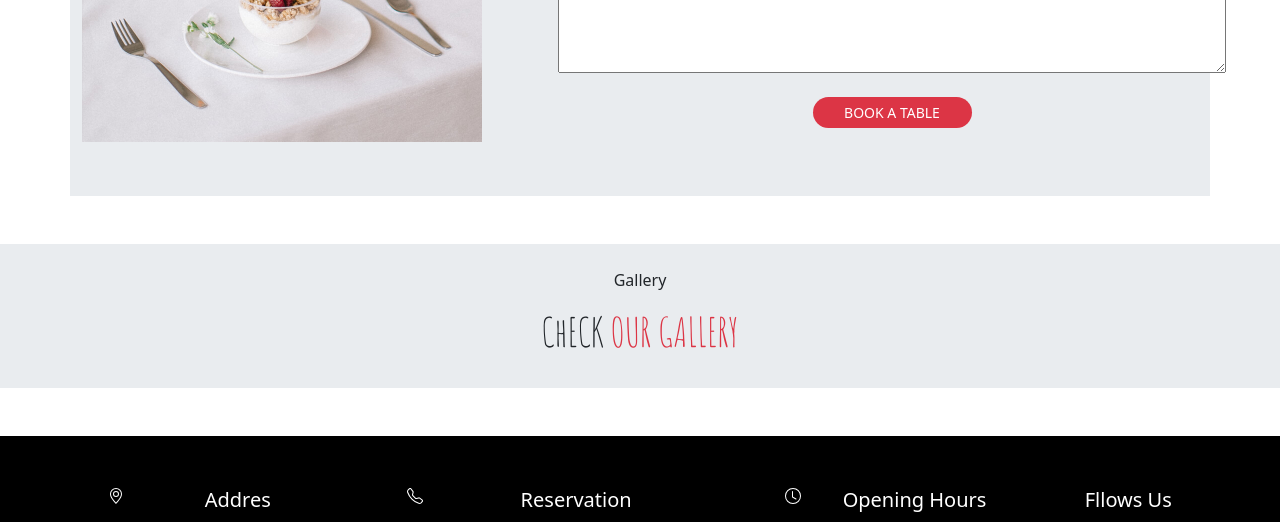
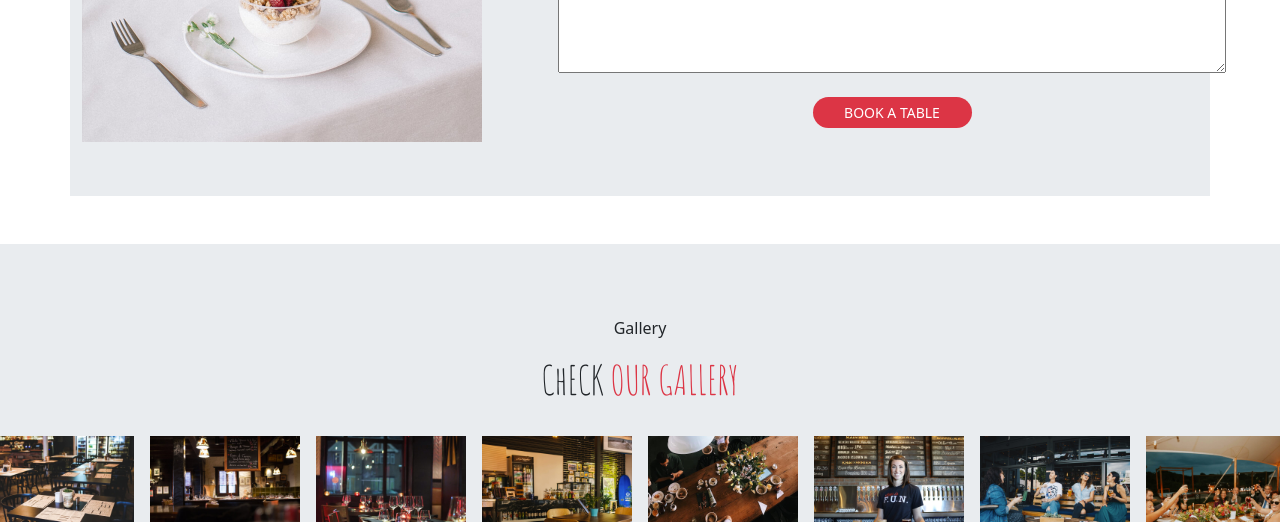
Before and after one commit to Oubahamorad/final-project-dom-morad-oubaha, a plain HTML site: page index.html in a window 1280 px wide. Shown: the part 6655-7177 px from the top of the page. Drawn offline with nearby package versions, Linux system fonts and the light colour scheme.

Commit message:
final 2 section footer et 6

```diff
--- a/index.html
+++ b/index.html
@@ -705,12 +705,20 @@
 
 </section>
 <!-- section 9 -->
-<section class="bg-body-secondary my-5">
+<section class="bg-body-secondary my-5 p-5  h-100">
   <div class="text-center container p-4">
     <p>Gallery</p>
     <h1 class="fs-1 font">ChECK <span class="text-danger ">OUR GALLERY</span></h1>
   </div>
-  <div>
+  <div class="d-lg-flex justify-content-center  gap-3  align-content-center  ">
+    <img src="./public/img/gallery/gallery-1.jpg" width="150vw" alt="">
+    <img src="./public/img/gallery/gallery-2.jpg" width="150vw" alt="">
+    <img src="./public/img/gallery/gallery-3.jpg" width="150vw" alt="">
+    <img src="./public/img/gallery/gallery-4.jpg" width="150vw" alt="">
+    <img src="./public/img/gallery/gallery-5.jpg" width="150vw" alt="">
+    <img src="./public/img/gallery/gallery-6.jpg" width="150vw" alt="">
+    <img src="./public/img/gallery/gallery-7.jpg" width="150vw" alt="">
+    <img src="./public/img/gallery/gallery-8.jpg" width="150vw"alt="">
 
   </div>
 
```
Also changed, not shown: public/js/app.js (line endings or trailing spaces).
